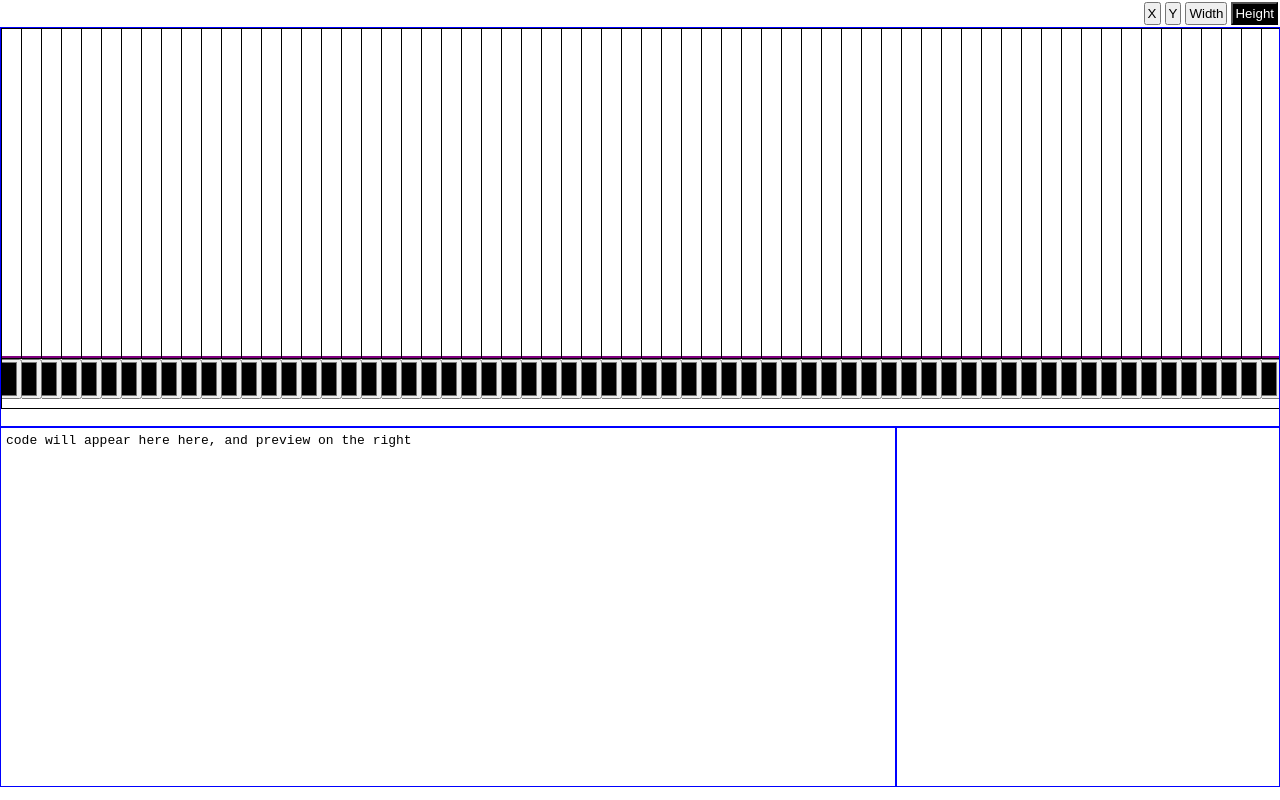
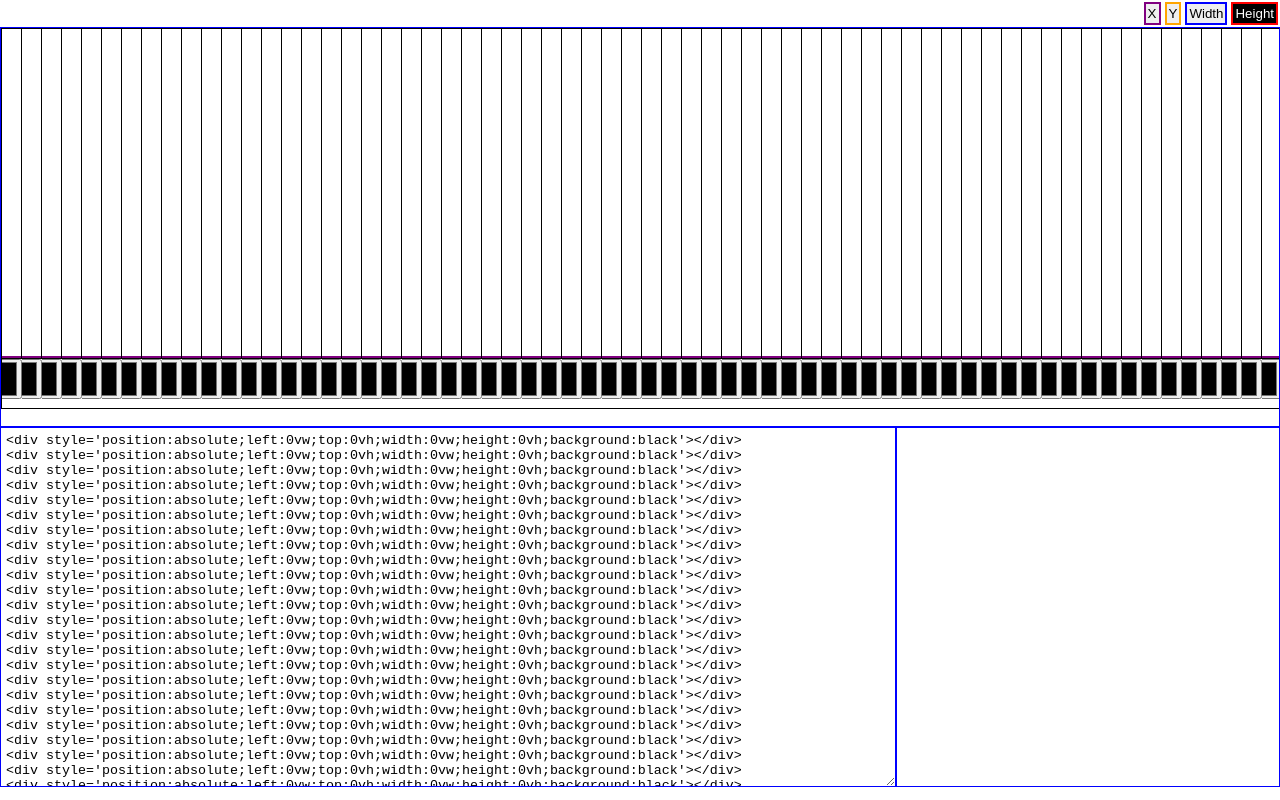
Before and after one commit to xem/graphart, a plain HTML site: page index.html in a window 1280 px wide. Both pictures are taken after a click on the button "Height". Drawn offline with Linux system fonts and the light colour scheme.

Commit message:
code, preview

```diff
--- a/index.html
+++ b/index.html
@@ -1,13 +1,11 @@
-<button onclick="changegraph(0)">Height</button>
-<button onclick="changegraph(1)">Width</button>
-<button onclick="changegraph(2)">Y</button>
-<button onclick="changegraph(3)">X</button>
+<button onclick="changegraph(0)" style="border:2px solid red">Height</button>
+<button onclick="changegraph(1)" style="border:2px solid blue">Width</button>
+<button onclick="changegraph(2)" style="border:2px solid orange">Y</button>
+<button onclick="changegraph(3)" style="border:2px solid purple">X</button>
 
-<div id=container>
-lol
-</div>
+<div id=container></div>
 
-<div id=code><pre>code will appear here here, and preview on the right</pre></div>
+<textarea id=code>code will appear here here, and preview on the right</textarea>
 
 <iframe id=result>preview goes here</iframe>
 
@@ -18,6 +16,8 @@ lol
   box-sizing: border-box;
   -moz-box-sizing: border-box;
   overflow: auto;
+  user-select: none;
+  -moz-user-select: none;
 }
 
 button {
@@ -96,12 +96,12 @@ for(i = 0; i < 200; i++){
   html += '<td height=330 onmousemove="editgraph(event.pageY,'+i+')">\
   <div style="position:absolute;width:20px;height:2px;background:red;bottom:0px;" id=g_0_'+i+'></div>\
   <div style="position:absolute;width:20px;height:2px;background:blue;bottom:0px" id=g_1_'+i+'></div>\
-  <div style="position:absolute;width:20px;height:2px;background:green;bottom:0px" id=g_2_'+i+'></div>\
+  <div style="position:absolute;width:20px;height:2px;background:orange;bottom:0px" id=g_2_'+i+'></div>\
   <div style="position:absolute;width:20px;height:2px;background:purple;bottom:0px" id=g_3_'+i+'></div></td>';
 }
 html += "<tr>";
 for(i = 0; i < 200; i++){
-  html += "<th height=50><input type=color></th>";
+  html += "<th height=50><input type=color onchange=all_c["+i+"]=value;updatecode()></th>";
 }
 container.innerHTML = html;
 
@@ -120,9 +120,16 @@ changegraph = function(n){
   }
 };
 
+all_x =[];
+all_y =[];
+all_w =[];
+all_h =[];
+all_c =[];
+
 editgraph = function(Y, point){
   if(currentgraph >= 0 && clicking){
     window["g_" + currentgraph + "_" + point].style.bottom = 360 - Y + "px";
+    [all_h, all_w, all_y, all_x][currentgraph][point] = +Math.round((360 - Y) / 360 * 100);
   }
 }
 
@@ -132,7 +139,21 @@ onmousedown = function(){
   clicking = true;
 }
 
-onmouseup = function(){
+onmouseup = onclick = function(){
   clicking = false;
+  updatecode();
+}
+
+updatecode = function(){
+  precode = ""
+  for(i = 0; i < 200; i++){
+    x = all_x[i] || 0;
+    y = all_y[i] || 0;
+    w = all_w[i] || 0;
+    h = all_h[i] || 0;
+    c = all_c[i] || "black";
+    precode += "<div style='position:absolute;left:"+x+"vw;top:"+y+"vh;width:"+w+"vw;height:"+h+"vh;background:"+c+"'></div>\n";
+  }
+  code.innerHTML = result.srcdoc = precode;
 }
 </script>
```
